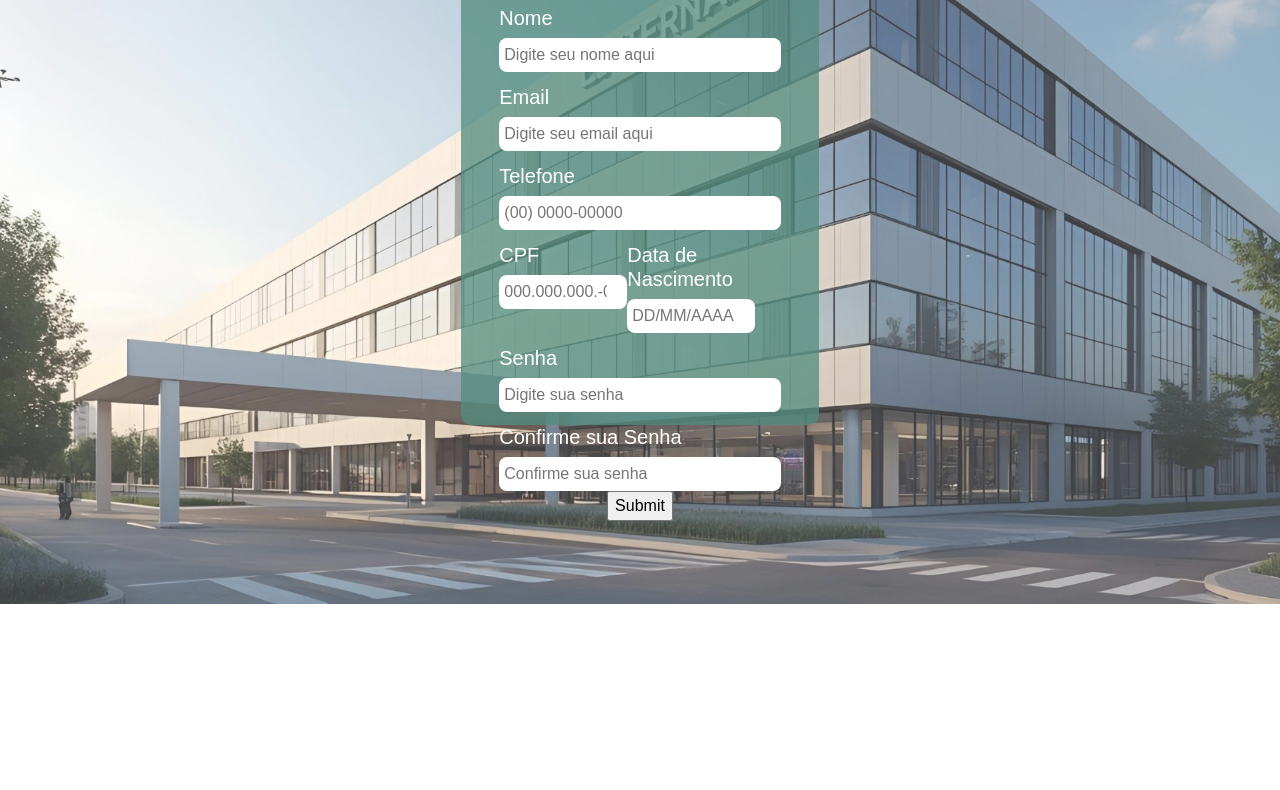
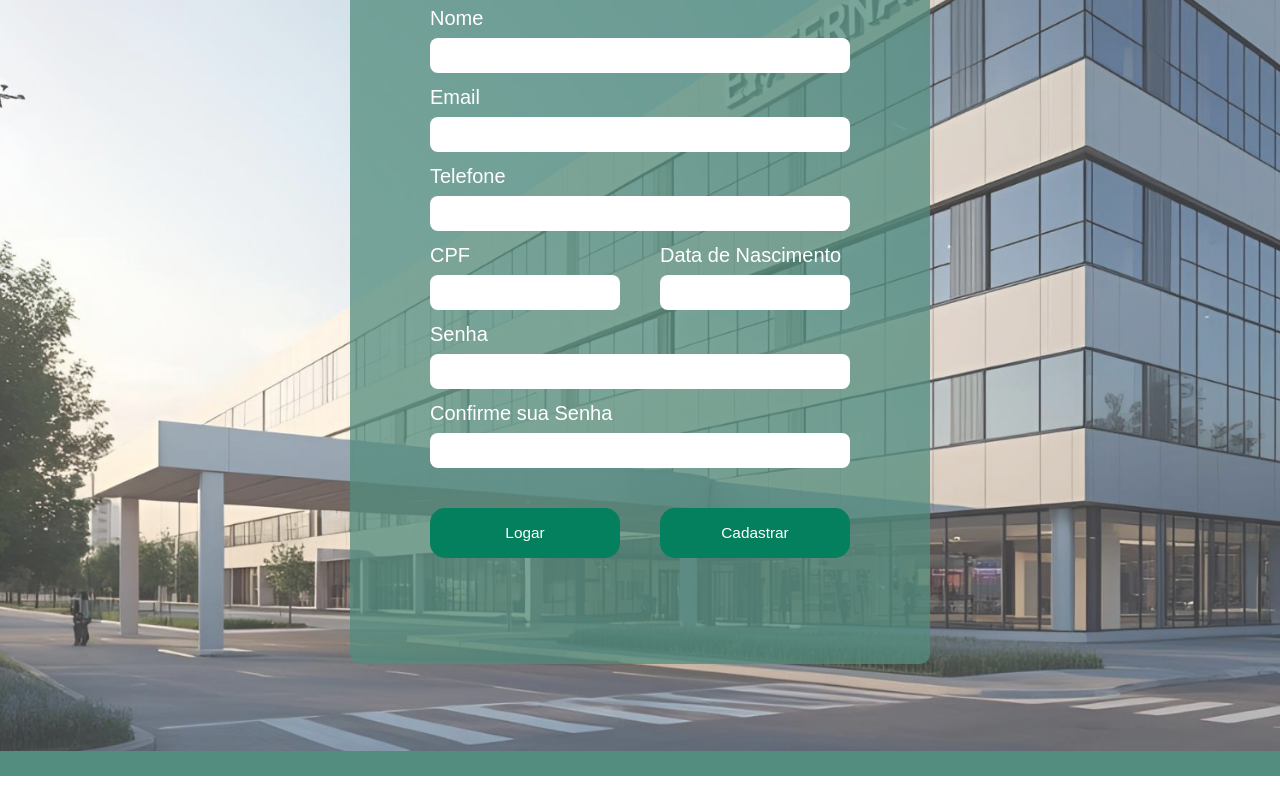
Before and after one commit to Z3rOoO/eternalMed, a website: page public/cadastro.html in a window 1280 px wide. Shown: the part 174-964 px from the top of the page. Drawn offline with nearby package versions, Linux system fonts and the light colour scheme.

Commit message:
modificando os inputs e adicionando os botoes ao cadastro

```diff
--- a/public/cadastro.html
+++ b/public/cadastro.html
@@ -86,46 +86,46 @@
                     <h1 class="mt-4">Cadastro</h1>
                     <div class="textoEmCimaInp">
                         <h5>Nome</h5>
-                        <input type="text" name="nome" placeholder="Digite seu nome aqui" id="">
+                        <input type="text" name="nome" id="">
                     </div>
 
                     <div class="textoEmCimaInp">
                         <h5>Email</h5>
-                        <input type="text" name="email" placeholder="Digite seu email aqui" id="">
+                        <input type="text" name="email" id="">
                     </div>
 
                     <div class="textoEmCimaInp">
                         <h5>Telefone</h5>
-                        <input type="number" name="telefone" placeholder="(00) 0000-00000" id="">
+                        <input type="number" name="telefone" id="">
                     </div>
 
                     <div class="textoEmCimaInp2">
                         <div>
                             <h5>CPF</h5>
-                            <input type="number" name="cpf" placeholder="000.000.000.-00" id="">
+                            <input type="number" name="cpf" id="">
                         </div>
                         <div>
                             <h5>Data de Nascimento</h5>
-                            <input type="number" name="dataNasc" placeholder="DD/MM/AAAA" id="">
+                            <input type="number" name="dataNasc" id="">
                         </div>
 
                     </div>
 
                     <div class="textoEmCimaInp">
                         <h5>Senha</h5>
-                        <input type="password" name="senha" placeholder="Digite sua senha" id="">
+                        <input type="password" name="senha" id="">
                     </div>
 
                     <div class="textoEmCimaInp">
                         <h5>Confirme sua Senha</h5>
-                        <input type="password" name="confirmaSenha" placeholder="Confirme sua senha" id="">
+                        <input type="password" name="confirmaSenha" id="">
                     </div>
 
+                    <div class="AliBtnFormCad">
+                        <a href="#" class="botaoLogar">Logar</a>
+                        <button type="submit" class="botaoCadastrar">Cadastrar</button>
+                    </div>
 
-
-
-
-                    <input type="submit">
             </div>
 
         </div>
@@ -134,7 +134,7 @@
 
     <!-- footer -->
 
-    <div class="container-fluid" style="margin-top: 60vw;">
+    <div class="container-fluid" style="margin-top: 10vw;">
         <div class="accordion" id="accordionExample">
             <div class="accordion-item">
                 <h2 class="accordion-header">
--- a/public/style/style.css
+++ b/public/style/style.css
@@ -505,11 +505,11 @@ a {
     background: url(../images/imagemLogin/EternalMed.jpg);
     background-repeat: no-repeat;
     background-size: cover;
-    margin-top: 2.8vw;
-    height: 58vw;
+    height: 950px;
     display: flex;
     align-items: center;
     justify-content: center;
+    border-bottom: #538d7f solid 2vw;
 }
 
 .formCadastro {
@@ -517,20 +517,19 @@ a {
     flex-direction: column;
     align-items: center;
     background: #538d7fc2;
-    width: 28vw;
-    height: 40vw;
+    width: 580px;
+    height: 750px;
     color: white;
-    margin-bottom: 10vw;
     border-radius: 10px;
 }
 
 .textoEmCimaInp{
     margin-top: 1vw;
-    width: 22vw;
+    width: 420px;
 }
 
 .textoEmCimaInp input{
-    width: 22vw;
+    width: 420px;
     border: none;
     border-radius: 8px;
     padding: .4vw;
@@ -538,16 +537,44 @@ a {
 
 .textoEmCimaInp2{
     margin-top: 1vw;
-    width: 22vw;
+    width: 420px;
     display: flex;
     justify-content: space-between;
 }
 
 .textoEmCimaInp2 input{
-    width: 10vw;
+    width: 190px;
     border: none;
     border-radius: 8px;
     padding: .4vw;
+}
+
+.botaoCadastrar{
+    border: none;
+    background-color: #05805f;
+    color: white;
+    width: 190px;
+    height: 50px;
+    border-radius: 15px;
+}
+
+.botaoLogar{
+    display: flex;
+    align-items: center;
+    justify-content: center;
+    background-color: #05805f;
+    color: white;
+    width: 190px;
+    height: 50px;
+    border-radius: 15px;
+}
+
+.AliBtnFormCad{
+    font-size: 1.2vw;
+    margin-top: 40px;
+    display: flex;
+    justify-content: space-between;
+    width: 420px;
 }
 
 /* ------------------------------------------- footer */
```
